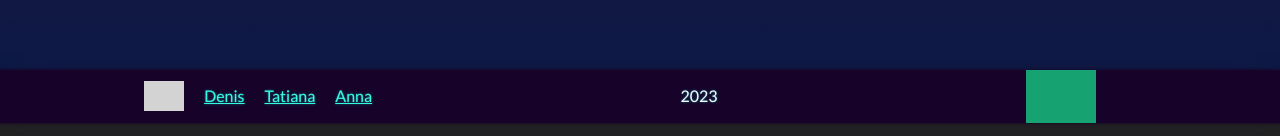
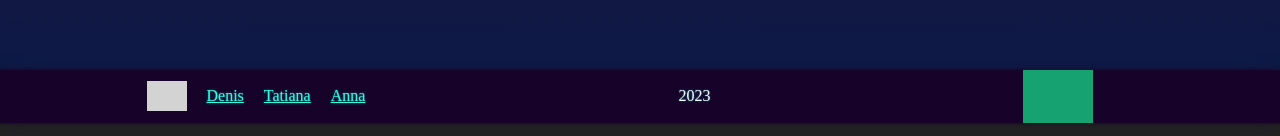
Before and after one commit to avshir/graphiql-app, a React (Vite) app in the folder graphiql-app/: page /velcome in a window 1280 px wide. Shown: the part 1530-1666 px from the top of the page. Built offline with nearby package versions, Linux system fonts and the light colour scheme; grey boxes are pictures that could not be loaded; a web font is replaced by a local one.

Commit message:
fix: change styles for footer

```diff
--- a/graphiql-app/src/components/footer/footer-style.scss
+++ b/graphiql-app/src/components/footer/footer-style.scss
@@ -1,9 +1,10 @@
-$footer-transition: all 0.3s linear;
+$basic-transition: all 0.3s linear;
 $footer-text-color: aliceblue;
 
 .footer {
   box-shadow: 0 0 2px rgba(23, 2, 41, 0.9), 0 0 4px rgba(23, 2, 41, 0.4), 0 0 1rem rgba(23, 2, 41, 0.3), 0 0 4rem rgba(23, 2, 41, 0.1);
   color: $footer-text-color;
+  font-family: 'PoiretOne';
 }
 
 .footer-list {
@@ -27,7 +28,7 @@ $footer-text-color: aliceblue;
     }
     .img-active {
       filter:  invert(78%) sepia(65%) saturate(491%) hue-rotate(107deg) brightness(103%) contrast(97%);
-      transition: $footer-transition;
+      transition: $basic-transition;
     }
     .img-active:hover {
       filter: invert(64%) sepia(86%) saturate(375%) hue-rotate(121deg) brightness(89%) contrast(90%);
@@ -37,7 +38,7 @@ $footer-text-color: aliceblue;
     color: var(--bs-link-color);
     text-decoration: underline;
     text-shadow: 0 0 1px rgba(50, 251, 226, 0.3), 0 0 2px rgba(50, 251, 226, 0.3), 0 0 5px rgba(50, 251, 226, 0.2);
-    transition: $footer-transition;
+    transition: $basic-transition;
   }
   a:hover {
     color: var(--bs-link-hover-color);
```
